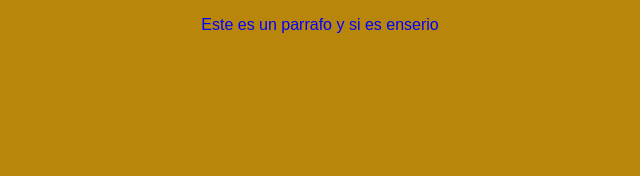
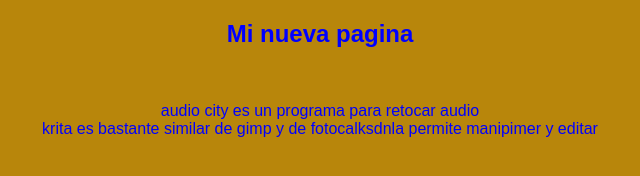
Before and after one commit to SanchoPanza1/hyperblog, a plain HTML site: page blogpost.html in a window 1280 px wide. Shown: the whole page, without its empty margins (320-960 px from the left). Drawn offline with Linux system fonts and the light colour scheme.

Commit message:
agregando contenido y titulo

```diff
--- a/blogpost.html
+++ b/blogpost.html
@@ -7,7 +7,16 @@
     <title>titulo de blog</title>
 </head>
 <body>
-    <p>Este es un parrafo y si es enserio</p>
 
+    <div >
+        <h2> <strong>Mi nueva pagina</strong> </h2>
+        <br>
+        <p>audio city es un programa para retocar audio
+            <br>
+            krita es bastante similar de gimp y de fotocalksdnla
+            permite manipimer y editar
+        </p>
+
+    </div>
 </body>
 </html>
--- a/css/estilos.css
+++ b/css/estilos.css
@@ -4,3 +4,8 @@ body{
     color: blue;
     background: darkgoldenrod;
 }
+
+#div{
+    border: black ;
+    margin-top: auto;
+}
```
